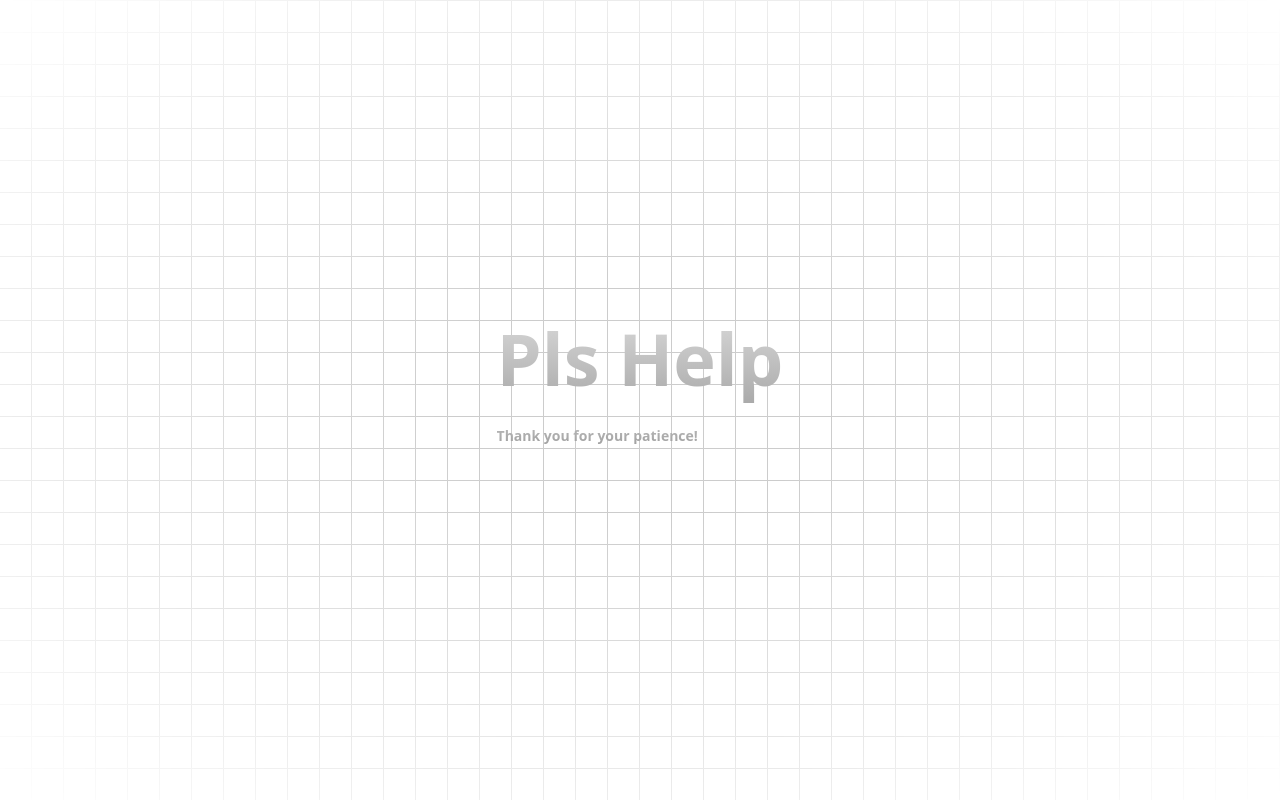
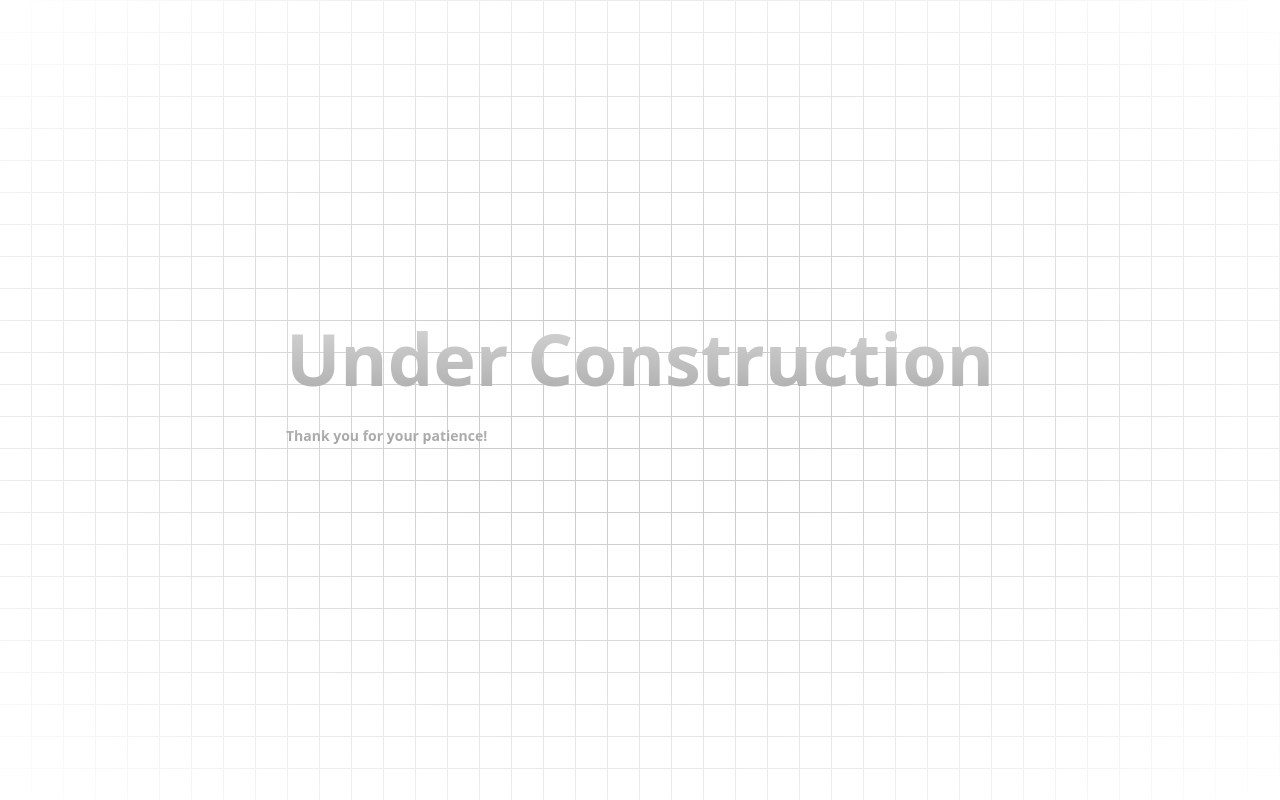
Before and after one commit to GreggMarayan/under-construction-portfolio, a React (Vite) app: page / in a window 1280 px wide. Built offline with nearby package versions, Linux system fonts and the light colour scheme.

Commit message:
Revert back to Under Const page

```diff
--- a/src/App.jsx
+++ b/src/App.jsx
@@ -5,7 +5,7 @@ function App() {
 
     return (
     <>
-      <BackGrid text = "Pls Help" subtext = "Thank you for your patience!"/>
+      <BackGrid text = "Under Construction" subtext = "Thank you for your patience!"/>
     </>
   )
 }
```
